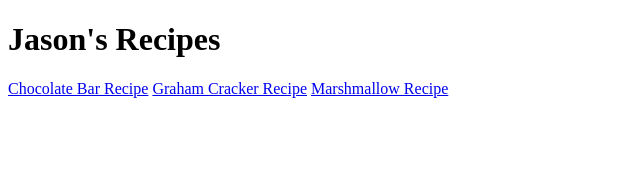
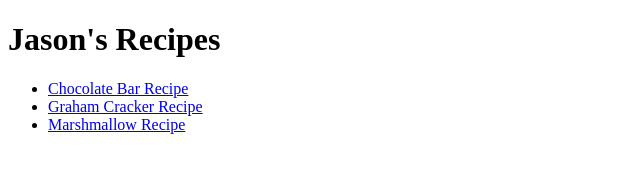
Before and after one commit to jasontobi/odin_recipes, a plain HTML site: page index.html in a window 1280 px wide. Shown: the whole page, without its empty margins (0-640 px from the left). Drawn offline with Linux system fonts and the light colour scheme.

Commit message:
Make recipe links an unordered list

```diff
--- a/index.html
+++ b/index.html
@@ -7,8 +7,10 @@
 </head>
 <body>
     <h1>Jason's Recipes</h1>
-    <a href="recipes/chocolate_bar.html">Chocolate Bar Recipe</a>
-    <a href="recipes/graham_cracker.html">Graham Cracker Recipe</a>
-    <a href="recipes/marshmallow.html">Marshmallow Recipe</a>
+    <ul>
+        <li><a href="recipes/chocolate_bar.html">Chocolate Bar Recipe</a></li>
+        <li><a href="recipes/graham_cracker.html">Graham Cracker Recipe</a></li>
+        <li><a href="recipes/marshmallow.html">Marshmallow Recipe</a></li>
+    </ul>
 </body>
 </html>
```
